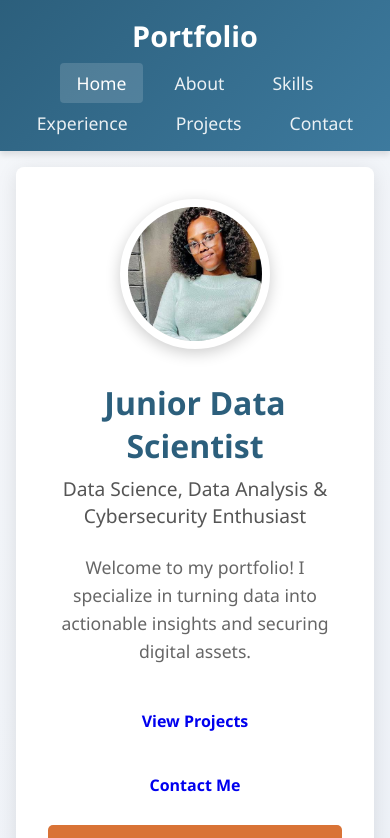
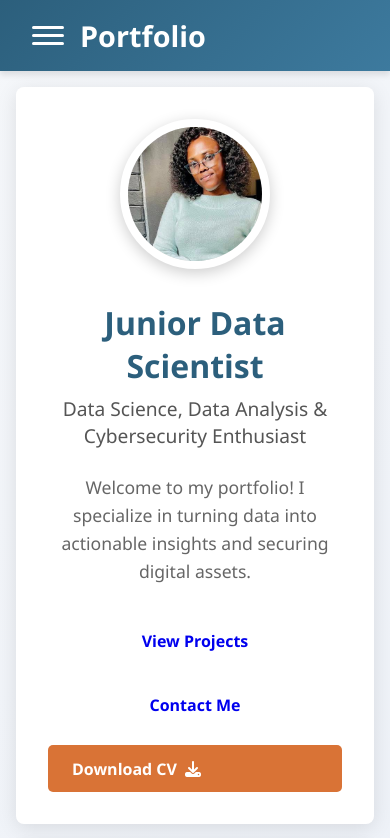
Before and after one commit to sasekaninkuri/data-science-profile, an Angular app: page / in a window 390 px wide. Shown: the top 838 px of the page. Built offline with nearby package versions, Linux system fonts and the light colour scheme.

Commit message:
Add responsive hamburger menu for mobile navigation

```diff
--- a/src/app/components/navbar/navbar.css
+++ b/src/app/components/navbar/navbar.css
@@ -38,16 +38,84 @@
     color: white;
 }
 
+.navbar-brand {
+    display: flex;
+    align-items: center;
+    gap: 1rem;
+}
+
+.hamburger {
+    display: none;
+    flex-direction: column;
+    justify-content: space-around;
+    width: 2rem;
+    height: 1.5rem;
+    background: transparent;
+    border: none;
+    cursor: pointer;
+    padding: 0;
+    z-index: 1001;
+}
+
+.hamburger span {
+    width: 2rem;
+    height: 0.2rem;
+    background: white;
+    border-radius: 10px;
+    transition: all 0.3s linear;
+    position: relative;
+    transform-origin: 1px;
+}
+
+.hamburger.active span:first-child {
+    transform: rotate(45deg);
+}
+
+.hamburger.active span:nth-child(2) {
+    opacity: 0;
+    transform: translateX(20px);
+}
+
+.hamburger.active span:nth-child(3) {
+    transform: rotate(-45deg);
+}
+
 @media (max-width: 768px) {
+    .hamburger {
+        display: flex;
+    }
+
     .navbar {
         flex-direction: column;
-        gap: 1rem;
-        padding: 1rem;
+        align-items: flex-start;
+        padding: 1rem 2rem;
+    }
+
+    .navbar-brand {
+        width: 100%;
+        justify-content: flex-start;
     }
 
     .nav-links {
-        flex-wrap: wrap;
-        justify-content: center;
-        gap: 1rem;
+        display: none;
+        flex-direction: column;
+        width: 100%;
+        gap: 0;
+        padding-top: 1rem;
+    }
+
+    .nav-links.open {
+        display: flex;
+    }
+
+    .nav-links li {
+        width: 100%;
+    }
+
+    .nav-links li a {
+        display: block;
+        padding: 1rem;
+        border-radius: 0;
+        border-bottom: 1px solid rgba(255, 255, 255, 0.1);
     }
 }
--- a/src/app/components/navbar/navbar.html
+++ b/src/app/components/navbar/navbar.html
@@ -1,11 +1,19 @@
 <nav class="navbar">
-    <div class="logo">Portfolio</div>
-    <ul class="nav-links">
-        <li><a routerLink="/" routerLinkActive="active" [routerLinkActiveOptions]="{exact: true}">Home</a></li>
-        <li><a routerLink="/about" routerLinkActive="active">About</a></li>
-        <li><a routerLink="/skills" routerLinkActive="active">Skills</a></li>
-        <li><a routerLink="/experience" routerLinkActive="active">Experience</a></li>
-        <li><a routerLink="/projects" routerLinkActive="active">Projects</a></li>
-        <li><a routerLink="/contact" routerLinkActive="active">Contact</a></li>
+    <div class="navbar-brand">
+        <button class="hamburger" (click)="toggleMenu()" [class.active]="isMenuOpen">
+            <span></span>
+            <span></span>
+            <span></span>
+        </button>
+        <div class="logo">Portfolio</div>
+    </div>
+    <ul class="nav-links" [class.open]="isMenuOpen">
+        <li><a routerLink="/" routerLinkActive="active" [routerLinkActiveOptions]="{exact: true}"
+                (click)="closeMenu()">Home</a></li>
+        <li><a routerLink="/about" routerLinkActive="active" (click)="closeMenu()">About</a></li>
+        <li><a routerLink="/skills" routerLinkActive="active" (click)="closeMenu()">Skills</a></li>
+        <li><a routerLink="/experience" routerLinkActive="active" (click)="closeMenu()">Experience</a></li>
+        <li><a routerLink="/projects" routerLinkActive="active" (click)="closeMenu()">Projects</a></li>
+        <li><a routerLink="/contact" routerLinkActive="active" (click)="closeMenu()">Contact</a></li>
     </ul>
 </nav>
--- a/src/app/components/navbar/navbar.ts
+++ b/src/app/components/navbar/navbar.ts
@@ -8,5 +8,13 @@ import { RouterLink, RouterLinkActive } from '@angular/router';
   styleUrl: './navbar.css',
 })
 export class Navbar {
+  isMenuOpen = false;
 
+  toggleMenu() {
+    this.isMenuOpen = !this.isMenuOpen;
+  }
+
+  closeMenu() {
+    this.isMenuOpen = false;
+  }
 }
```
